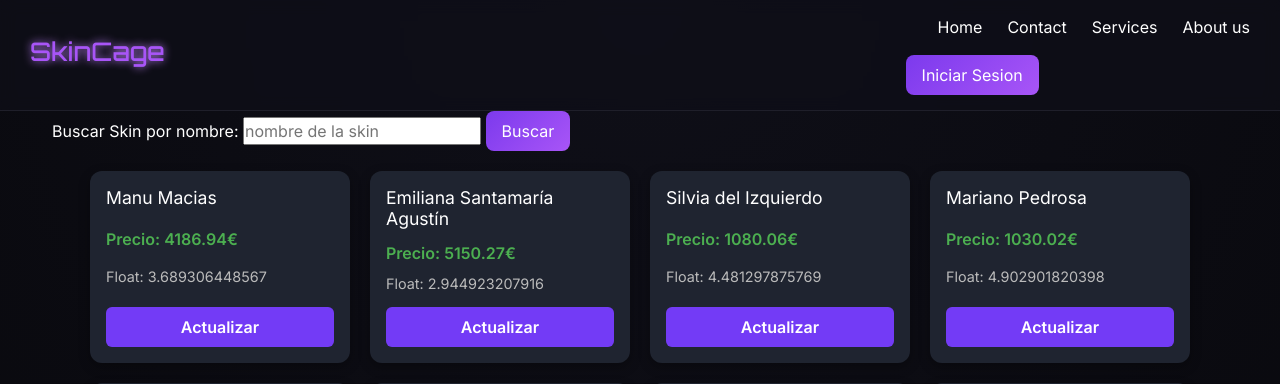
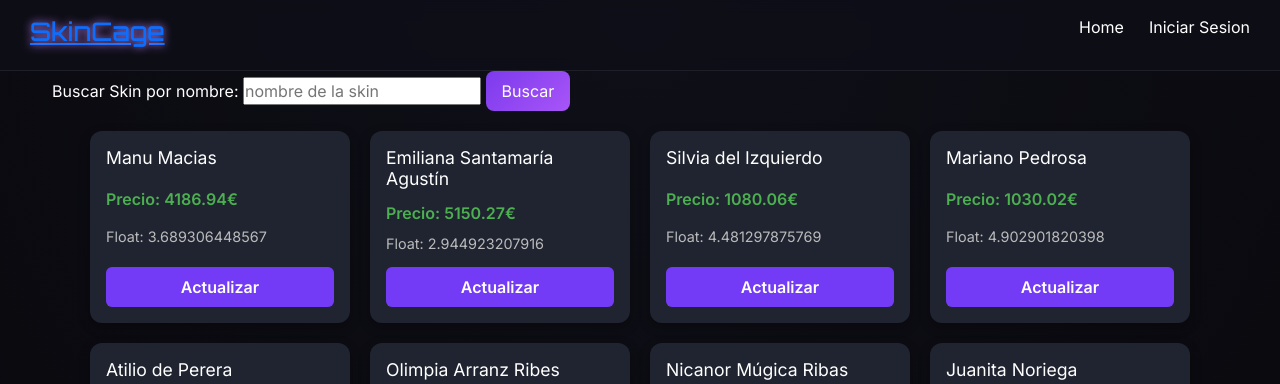
Before and after one commit to KastlesS/SKINCAGE-NEW, a Django app: page /skins/ in a window 1280 px wide. Shown: the top 384 px of the page. Run offline with Django 5.2, Linux system fonts and the light colour scheme; data comes from the database, SQL or seed files in the repository; both versions use the stored data as it was after the commit; some libraries are stand-ins or nearby versions.

Commit message:
David ya lo tiene hecho

```diff
--- a/skincage/login/templates/login/login.html
+++ b/skincage/login/templates/login/login.html
@@ -4,9 +4,12 @@
     <meta charset="UTF-8">
     <meta name="viewport" content="width=device-width, initial-scale=1.0">
     <title>Inicio Sesión</title>
+    {% load static %}
     <link href="https://cdn.jsdelivr.net/npm/bootstrap@5.3.0/dist/css/bootstrap.min.css" rel="stylesheet">
     <script src="https://cdn.jsdelivr.net/npm/bootstrap@5.3.0/dist/js/bootstrap.bundle.min.js" defer></script>
-    <link rel="stylesheet" href="static/css/form.css">
+    {% block style %}
+        <link rel="stylesheet" href="{% static 'css/form.css' %}">
+    {% endblock %}
 </head>
 <body>
 {% load widget_tweaks %}
--- a/skincage/templates/portfolio/header.html
+++ b/skincage/templates/portfolio/header.html
@@ -1,19 +1,21 @@
 <header class="cabecera">
-    <h1>SkinCage</h1>
+    <h1><a href="{% url 'home' %}">SkinCage</a></h1>
     <nav id="navbar">
         <ul>
             <li><a href="{% url 'home' %}">Home</a></li>
-            <li><a href="#">Contact</a></li>
-            <li><a href="#">Services</a></li>
-            <li><a href="#">About us</a></li>
+            {% if not user.is_authenticated %}
+                <li><a href="{% url 'login' %}">Iniciar Sesion</a></li>
+            {% else %}
+                <li><a href="#">Perfil</a></li>
+            {% endif %}
         </ul>
         {% if user.is_authenticated %}
-        <form action="{% url 'logout' %}" method="post">
-            {% csrf_token %}
-            <button type="submit">Logout</button>
-        </form>
-        {% else %}
-            <button><a href="{% url 'login' %}">Iniciar Sesion</a></button>
+            <div class="logout">
+                <form action="{% url 'logout' %}" method="post">
+                    {% csrf_token %}
+                    <button type="submit">Logout</button>
+                </form>
+            </div>
         {% endif %}
     </nav>
 </header>
--- a/skincage/templates/portfolio/index.html
+++ b/skincage/templates/portfolio/index.html
@@ -10,7 +10,7 @@
             <img src="" alt="imagenDecoración">
         </div>
         <div>
-            <button class="boton"><a href="{% url 'skins' %}">Mostar Skins</a></button>
+            <button class="boton"><a href="{% url 'skins' %}">Mostar Mercado</a></button>
         </div>
     </div>
 {% endblock %}
```
Also changed, not shown: skincage/db.sqlite3.
